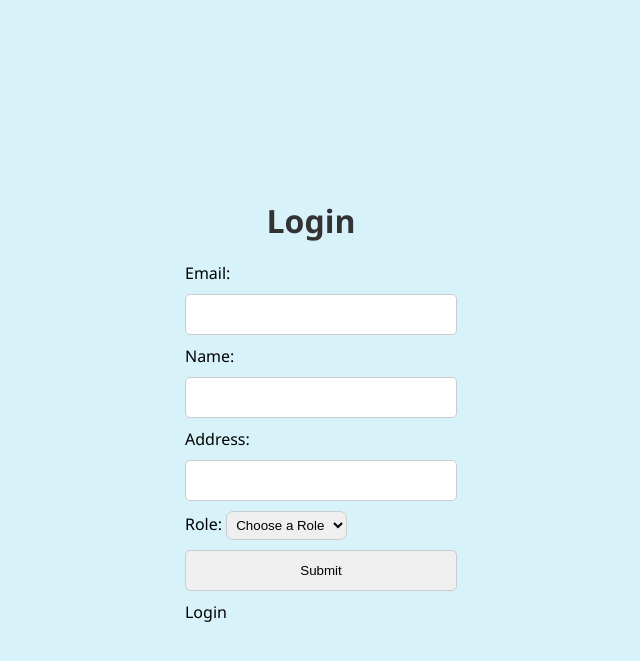
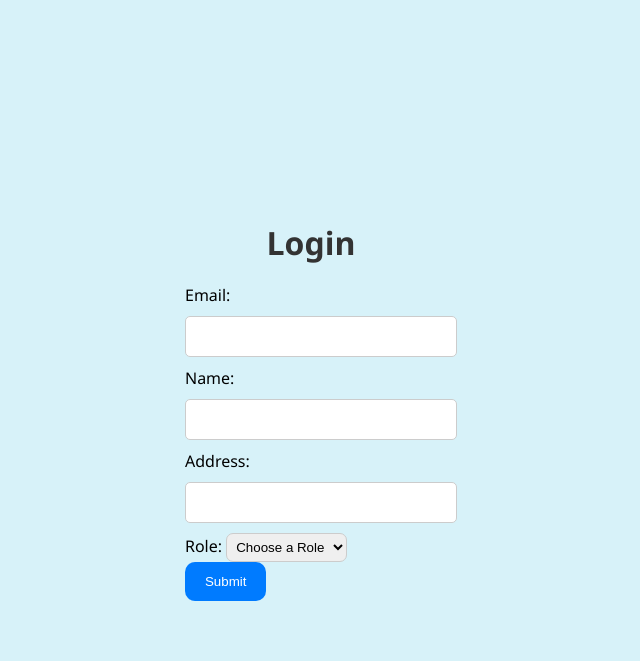
Before and after one commit to GarethFlandro/tinkerforchange, a Flask app: page / in a window 1280 px wide. Shown: the top 661 px of the page, without its empty margins (319-959 px from the left). Run offline with Flask 3, Linux system fonts and the light colour scheme.

Commit message:
Update index.html

```diff
--- a/templates/index.html
+++ b/templates/index.html
@@ -1,3 +1,4 @@
+
 <!DOCTYPE html>
 <html lang="en">
 <head>
@@ -9,7 +10,6 @@
 <body style="background-color: #D7F2F9;">
     <div class="login">
         <h1>Login</h1>
-
        <form id="loginForm" method="POST">
            <label for="email">Email:</label>
            <input type="text" id="email" name="email" required><br>
@@ -24,7 +24,7 @@
                <option value="distributor">Distributor</option>
                <option value="donator">Donator</option>
            </select><br>
-           <input type="submit">Login</button>
+           <button type="submit">Submit</button>
        </form>
     </div>
 </body>
```
